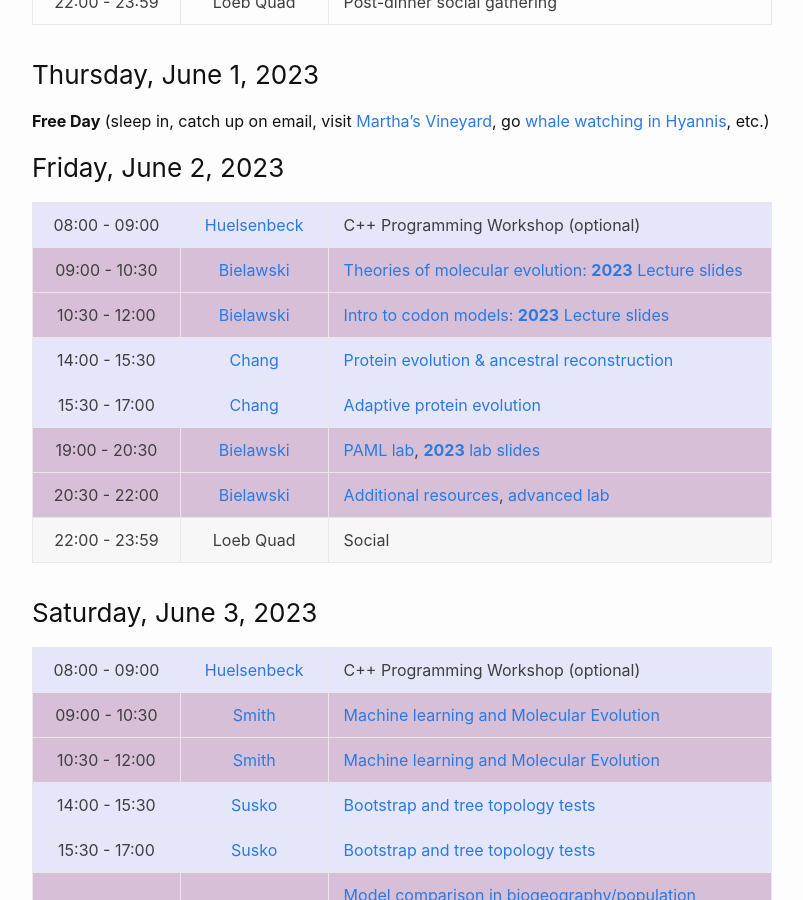
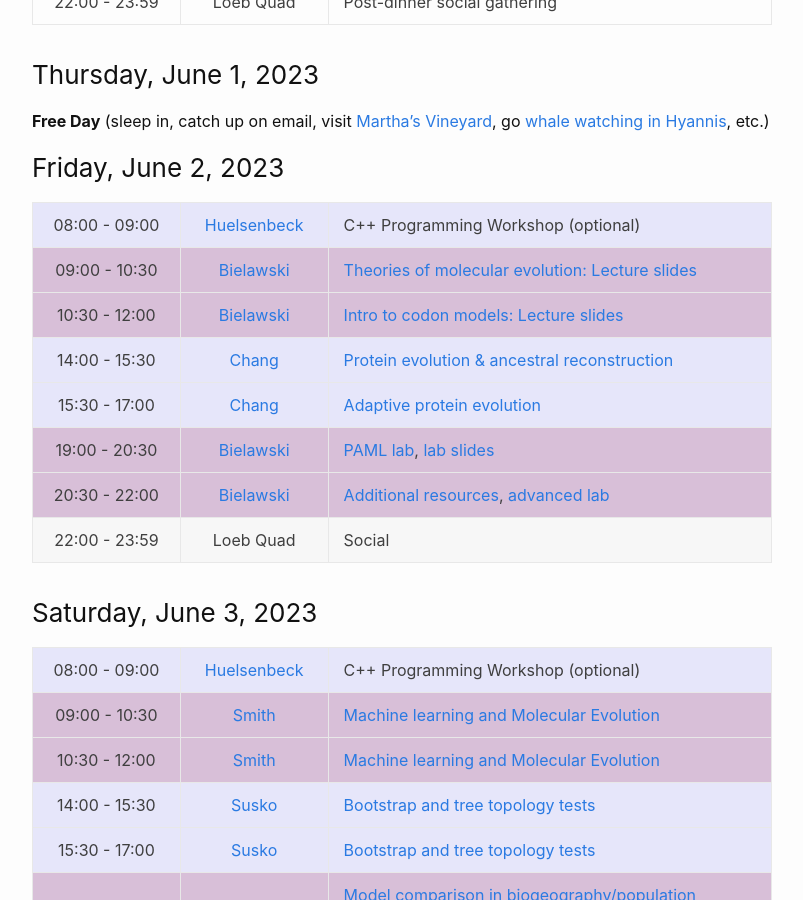
Before and after one commit to molevolworkshop/molevolworkshop.github.io, a Jekyll site: the page built from schedule.md, in a window 1280 px wide and 900 px high, scrolled down 2827 px. Shown: the whole window, without its empty margins (238-1041 px from the left). Built offline with Jekyll 4.4.1, drawn with Linux system fonts in a browser that asks for light colours.

Commit message:
Update schedule.md

```diff
--- a/schedule.md
+++ b/schedule.md
@@ -96,11 +96,11 @@ All sessions are in Loeb G70 (basement of Loeb building)
 
 ---------------|--------------------------------------|-----------------------------------
  08:00 - 09:00 | [Huelsenbeck](/faculty-huelsenbeck/) | C++ Programming Workshop (optional)
- 09:00 - 10:30 | [Bielawski](/faculty-bielawski/)     | [Theories of molecular evolution: **2023** Lecture slides](http://awarnach.mathstat.dal.ca/~joeb/PAML_lab/slides/Bielawski_lecture_PART_1.pdf)
- 10:30 - 12:00 | [Bielawski](/faculty-bielawski/)     | [Intro to codon models: **2023** Lecture slides](http://awarnach.mathstat.dal.ca/~joeb/PAML_lab/slides/Bielawski_lecture_PART_2.pdf)
+ 09:00 - 10:30 | [Bielawski](/faculty-bielawski/)     | [Theories of molecular evolution: Lecture slides](http://awarnach.mathstat.dal.ca/~joeb/PAML_lab/slides/Bielawski_lecture_PART_1.pdf)
+ 10:30 - 12:00 | [Bielawski](/faculty-bielawski/)     | [Intro to codon models: Lecture slides](http://awarnach.mathstat.dal.ca/~joeb/PAML_lab/slides/Bielawski_lecture_PART_2.pdf)
  14:00 - 15:30 | [Chang](/faculty-chang/)             | [Protein evolution & ancestral reconstruction]({{ site.baseurl }}/faculty/chang/pdf/chang1-2023-opt.pdf)
  15:30 - 17:00 | [Chang](/faculty-chang/)             | [Adaptive protein evolution]({{ site.baseurl }}/faculty/chang/pdf/chang2-2023-opt.pdf)
- 19:00 - 20:30 | [Bielawski](/faculty-bielawski/)     | [PAML lab](http://awarnach.mathstat.dal.ca/~joeb/PAML_lab/lab.html), [**2023** lab slides](http://awarnach.mathstat.dal.ca/~joeb/PAML_lab/resources/pamlDEMO_MOLE2022_v2.pdf)
+ 19:00 - 20:30 | [Bielawski](/faculty-bielawski/)     | [PAML lab](http://awarnach.mathstat.dal.ca/~joeb/PAML_lab/lab.html), [lab slides](http://awarnach.mathstat.dal.ca/~joeb/PAML_lab/resources/pamlDEMO_MOLE2022_v2.pdf)
  20:30 - 22:00 | [Bielawski](/faculty-bielawski/)     | [Additional resources](http://awarnach.mathstat.dal.ca/~joeb/PAML_lab/Resources.html), [advanced lab](https://bitbucket.org/EvoWorks/protocol-inference-of-episodic-selection/downloads)
  22:00 - 23:59 | Loeb Quad                            | Social
 {:.daily-schedule-cpp}
```
